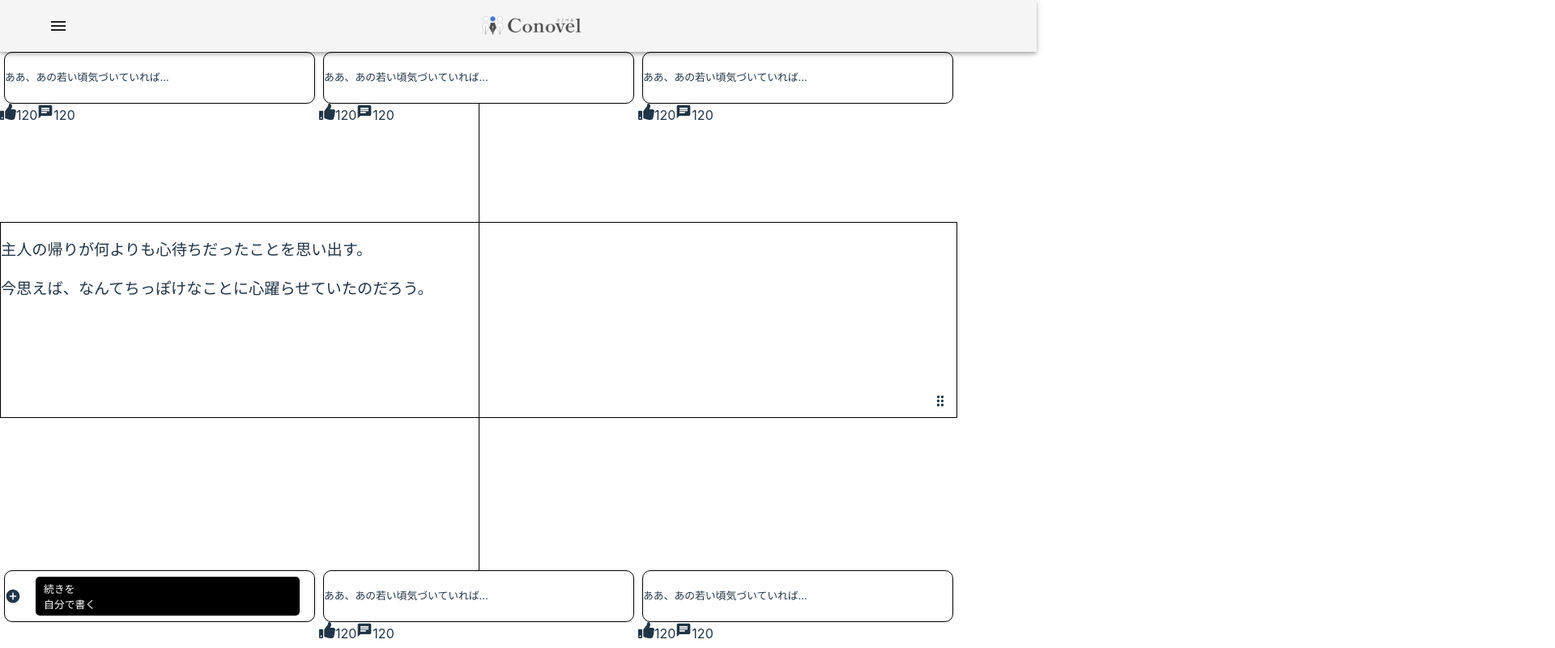
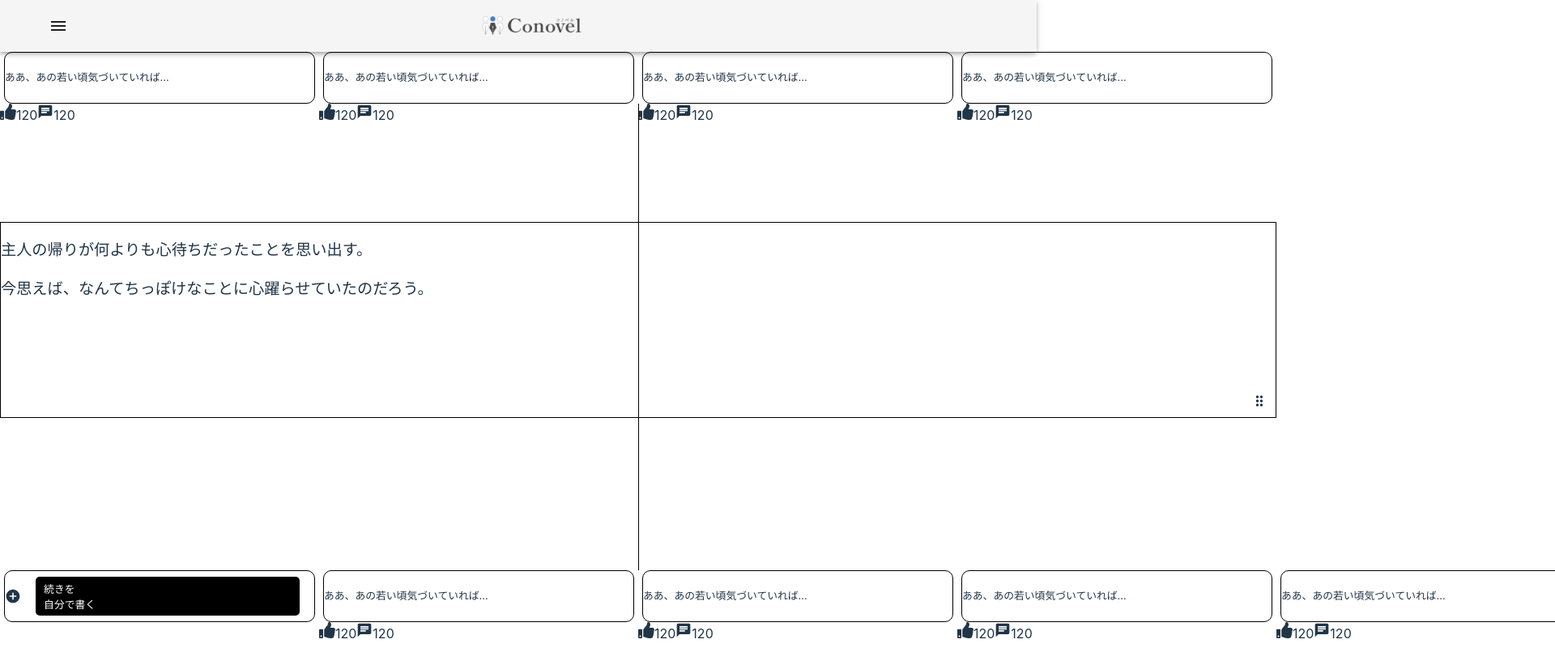
Before and after one commit to Conovel/frontend, a React (Vite) app: page / in a window 1280 px wide. Shown: the top 800 px of the page at 81% size, 1920 px wide, since content can reach past the window. Built offline with nearby package versions, Linux system fonts and the light colour scheme; the HTML template or start-up script is replaced by a standard one.

Commit message:
Container/Presentationに変換

```diff
--- a/cspell.json
+++ b/cspell.json
@@ -29,6 +29,7 @@
     "isolated",
     "jest",
     "learn",
+    "likes",
     "linear",
     "Linting",
     "Locals",
@@ -39,7 +40,9 @@
     "more",
     "Novel",
     "pages",
+    "Panels",
     "Popular",
+    "posts",
     "prefers",
     "prepare",
     "prettier",
--- a/src/App.tsx
+++ b/src/App.tsx
@@ -1,6 +1,6 @@
 import './App.css';
 import HeaderBar from './components/header';
-import { NovelView } from './features/NovelView';
+import { NovelViewContainer } from './features/NovelView/NovelViewContainer';
 
 function App() {
   return (
@@ -9,7 +9,7 @@ function App() {
         <HeaderBar />
       </header>
       <main>
-        <NovelView />
+        <NovelViewContainer />
       </main>
     </div>
   );
--- /dev/null
+++ b/src/features/NovelView/NovelViewContainer.tsx
@@ -0,0 +1,40 @@
+import { NovelViewPresentation } from './NovelViewPresentation';
+
+const posts = [
+  {
+    id: 1,
+    text: 'ああ、あの若い頃気づいていれば...',
+    likes: 120,
+    comments: 120,
+  },
+  {
+    id: 2,
+    text: 'ああ、あの若い頃気づいていれば...',
+    likes: 120,
+    comments: 120,
+  },
+  {
+    id: 3,
+    text: 'ああ、あの若い頃気づいていれば...',
+    likes: 120,
+    comments: 120,
+  },
+  {
+    id: 4,
+    text: 'ああ、あの若い頃気づいていれば...',
+    likes: 120,
+    comments: 120,
+  },
+];
+
+const mainPanels = [
+  {
+    id: 1,
+    text1: '主人の帰りが何よりも心待ちだったことを思い出す。',
+    text2: '今思えば、なんてちっぽけなことに心躍らせていたのだろう。',
+  },
+];
+
+export const NovelViewContainer = () => {
+  return <NovelViewPresentation posts={posts} mainPanels={mainPanels} />;
+};
--- /dev/null
+++ b/src/features/NovelView/NovelViewPresentation.tsx
@@ -0,0 +1,98 @@
+import React from 'react';
+import { FaThumbsUp } from 'react-icons/fa';
+import ChatIcon from '@mui/icons-material/Chat';
+import AddCircleIcon from '@mui/icons-material/AddCircle';
+import DragIndicatorIcon from '@mui/icons-material/DragIndicator';
+import { styles } from './styles';
+
+interface Post {
+  id: number;
+  text: string;
+  likes: number;
+  comments: number;
+}
+
+interface MainPanel {
+  id: number;
+  text1: string;
+  text2: string;
+}
+
+interface NovelViewPresentationProps {
+  posts: Post[];
+  mainPanels: MainPanel[];
+}
+
+export const NovelViewPresentation: React.FC<NovelViewPresentationProps> = ({
+  posts,
+  mainPanels,
+}) => {
+  return (
+    <div style={styles.frame}>
+      <div style={styles.contentWrapper}>
+        {posts.map((post) => (
+          <div key={post.id}>
+            <div style={styles.postBox}>
+              <p>{post.text}</p>
+            </div>
+            <div style={styles.iconWrapper}>
+              <div style={styles.reactionWrapper}>
+                <FaThumbsUp style={styles.icon} />
+                <span>{post.likes}</span>
+              </div>
+              <div style={styles.reactionWrapper}>
+                <ChatIcon style={styles.icon} />
+                <span>{post.comments}</span>
+              </div>
+            </div>
+          </div>
+        ))}
+      </div>
+      <div style={styles.verticalLine}></div>
+      <div>
+        {mainPanels.map((panel) => (
+          <div key={panel.id} style={styles.mainPanel}>
+            <p>{panel.text1}</p>
+            <p>{panel.text2}</p>
+            <DragIndicatorIcon style={styles.dragIndicatorIcon} />
+          </div>
+        ))}
+      </div>
+
+      <div style={styles.nextPanel}>
+        <div style={styles.contentWrapper}>
+          <div>
+            <div style={styles.postBox}>
+              <AddCircleIcon style={styles.icon} />
+              <div style={styles.buttonWrapper}>
+                <button style={styles.button}>
+                  続きを
+                  <br />
+                  自分で書く
+                </button>
+              </div>
+            </div>
+          </div>
+
+          {posts.map((post) => (
+            <div key={post.id}>
+              <div style={styles.postBox}>
+                <p>{post.text}</p>
+              </div>
+              <div style={styles.iconWrapper}>
+                <div style={styles.reactionWrapper}>
+                  <FaThumbsUp style={styles.icon} />
+                  <span>{post.likes}</span>
+                </div>
+                <div style={styles.reactionWrapper}>
+                  <ChatIcon style={styles.icon} />
+                  <span>{post.comments}</span>
+                </div>
+              </div>
+            </div>
+          ))}
+        </div>
+      </div>
+    </div>
+  );
+};
--- a/src/features/NovelView/index.tsx
+++ /dev/null
@@ -1,118 +0,0 @@
-import { FaThumbsUp } from 'react-icons/fa';
-import ChatIcon from '@mui/icons-material/Chat';
-import AddCircleIcon from '@mui/icons-material/AddCircle';
-import DragIndicatorIcon from '@mui/icons-material/DragIndicator';
-import { styles } from './styles';
-
-export const NovelView = function () {
-  return (
-    <div style={styles.frame}>
-      <div style={styles.contentWrapper}>
-        <div>
-          <div style={styles.postBox}>
-            <p>ああ、あの若い頃気づいていれば...</p>
-          </div>
-          <div style={styles.iconWrapper}>
-            <div style={styles.reactionWrapper}>
-              <FaThumbsUp style={styles.icon} />
-              <span>120</span>
-            </div>
-            <div style={styles.reactionWrapper}>
-              <ChatIcon style={styles.icon} />
-              <span>120</span>
-            </div>
-          </div>
-        </div>
-
-        <div>
-          <div style={styles.postBox}>
-            <p>ああ、あの若い頃気づいていれば...</p>
-          </div>
-          <div style={styles.iconWrapper}>
-            <div style={styles.reactionWrapper}>
-              <FaThumbsUp style={styles.icon} />
-              <span>120</span>
-            </div>
-            <div style={styles.reactionWrapper}>
-              <ChatIcon style={styles.icon} />
-              <span>120</span>
-            </div>
-          </div>
-        </div>
-
-        <div>
-          <div style={styles.postBox}>
-            <p>ああ、あの若い頃気づいていれば...</p>
-          </div>
-          <div style={styles.iconWrapper}>
-            <div style={styles.reactionWrapper}>
-              <FaThumbsUp style={styles.icon} />
-              <span>120</span>
-            </div>
-            <div style={styles.reactionWrapper}>
-              <ChatIcon style={styles.icon} />
-              <span>120</span>
-            </div>
-          </div>
-        </div>
-      </div>
-      <div style={styles.verticalLine}></div>
-      <div>
-        <div style={styles.mainPanel}>
-          <p>主人の帰りが何よりも心待ちだったことを思い出す。</p>
-          <p>今思えば、なんてちっぽけなことに心躍らせていたのだろう。</p>
-          <DragIndicatorIcon style={styles.dragIndicatorIcon} />
-        </div>
-      </div>
-
-      <div style={styles.nextPanel}>
-        <div style={styles.contentWrapper}>
-          <div>
-            <div style={styles.postBox}>
-              <AddCircleIcon style={styles.icon} />
-              <div style={styles.buttonWrapper}>
-                <button style={styles.button}>
-                  続きを
-                  <br />
-                  自分で書く
-                </button>
-              </div>
-            </div>
-          </div>
-
-          <div>
-            <div style={styles.postBox}>
-              <p>ああ、あの若い頃気づいていれば...</p>
-            </div>
-            <div style={styles.iconWrapper}>
-              <div style={styles.reactionWrapper}>
-                <FaThumbsUp style={styles.icon} />
-                <span>120</span>
-              </div>
-              <div style={styles.reactionWrapper}>
-                <ChatIcon style={styles.icon} />
-                <span>120</span>
-              </div>
-            </div>
-          </div>
-
-          <div>
-            <div style={styles.postBox}>
-              <p>ああ、あの若い頃気づいていれば...</p>
-            </div>
-            <div style={styles.iconWrapper}>
-              <div style={styles.reactionWrapper}>
-                <FaThumbsUp style={styles.icon} />
-                <span>120</span>
-              </div>
-              <div style={styles.reactionWrapper}>
-                <ChatIcon style={styles.icon} />
-                <span>120</span>
-              </div>
-            </div>
-          </div>
-        </div>
-      </div>
-    </div>
-  );
-};
--- a/src/features/NovelView/styles.tsx
+++ b/src/features/NovelView/styles.tsx
@@ -22,6 +22,7 @@ export const styles: { [key: string]: React.CSSProperties } = {
     fontSize: '0.8rem',
     height: '8vh',
   },
+
   iconWrapper: {
     display: 'flex',
     alignItems: 'center',
```
